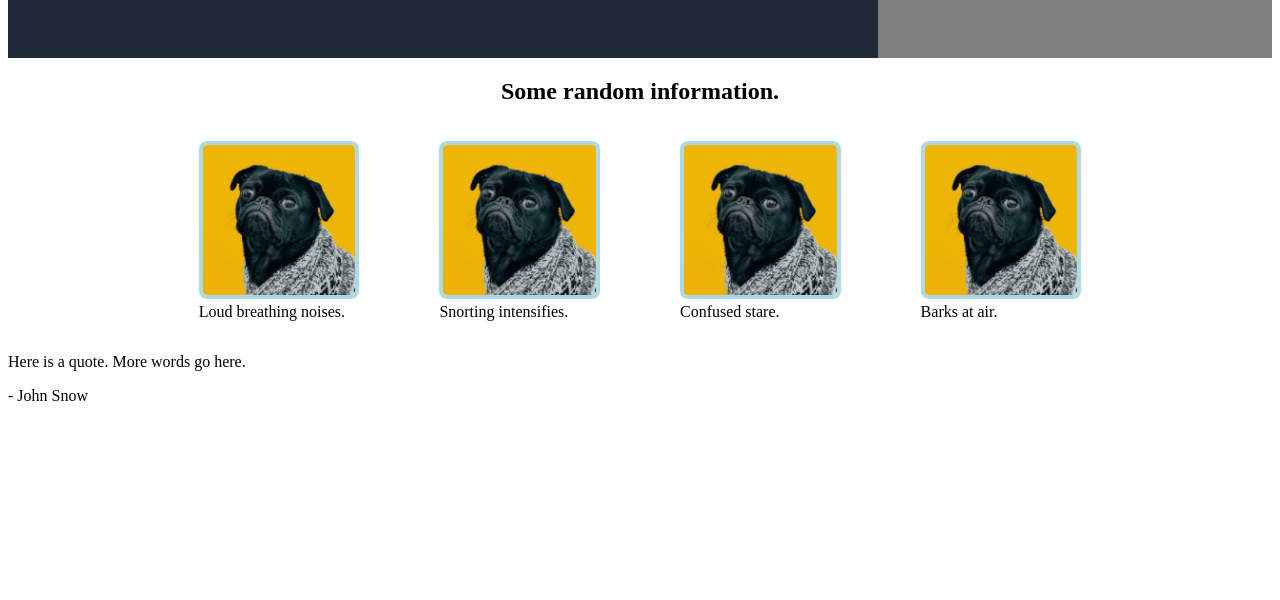
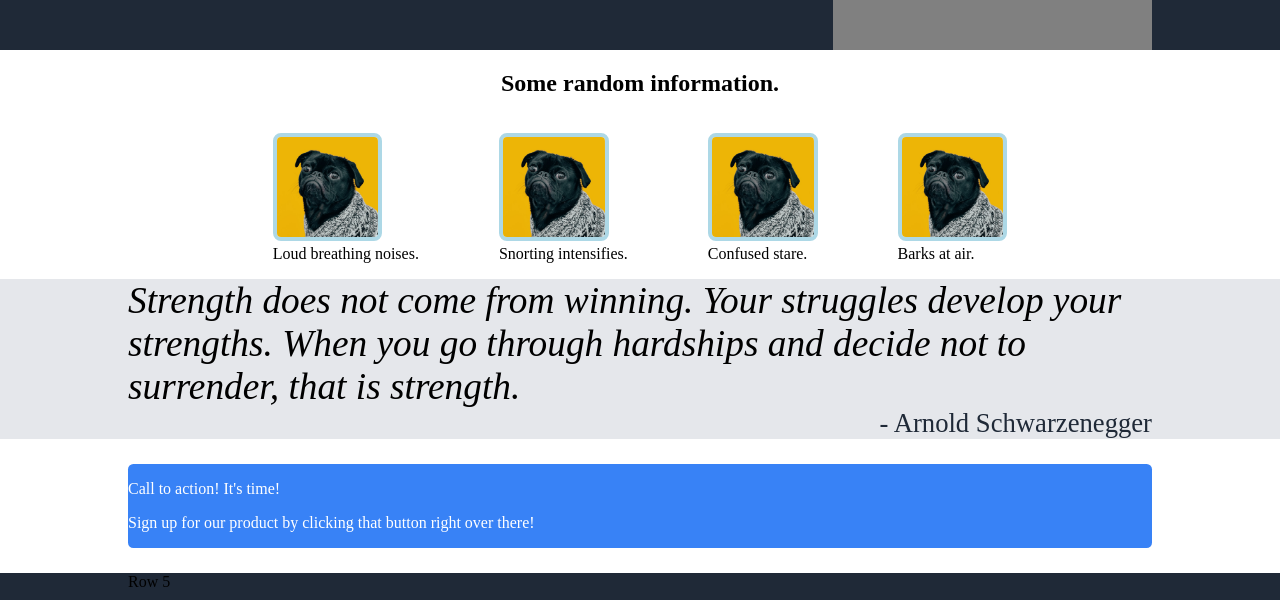
Before and after one commit to Journey2WebDev/odin-landing-page, a plain HTML site: page index.html in a window 1280 px wide. Shown: the part 200-800 px from the top of the page. Drawn offline with Linux system fonts and the light colour scheme.

Commit message:
Create scaffold for langing page. Create draft of 3rd row.

```diff
--- a/index.html
+++ b/index.html
@@ -11,7 +11,12 @@
 
 <body>
 
+  <!--
+    ROW 1: Header and Hero
+   -->
+
   <!-- Header -->
+  <div class="r1-all">
     <div class="header">
       <p>Header Logo</p>
       <ul>
@@ -32,8 +37,12 @@
         this ia a placeholder for an image
       </div>
     </div>
+  </div>
 
-  <!-- 2'nd Row: Images -->
+  <!--
+    ROW 2: Images
+   -->
+  <div class="r2-all">
     <p class="r2-title">Some random information.</p>
     <div class="r2-all-images">
       <figure>
@@ -61,14 +70,36 @@
         </figcaption>
       </figure>
     </div>
+  </div>
 
-  <!-- 3'rd Row: Quote -->
-  <div>
+  <!--
+    ROW 3: Quote
+   -->
+  <div class="r3-all">
     <div class="r3-all-text">
-      <p class="r3-quote">Here is a quote. More words go here.</p>
-      <p class="r3-sig"> - John Snow</p>
+      <p class="r3-quote">Strength does not come from winning. Your struggles develop your strengths. When you go through hardships and decide not to surrender, that is strength.</p>
+      <p class="r3-sig"> - Arnold Schwarzenegger</p>
     </div>
   </div>
+
+  <!--
+    ROW 4: Call to Action
+   -->
+  <div class="r4-all">
+    <div class="r4-cta">
+      <p>Call to action! It's time!</p>
+      <p>Sign up for our product by clicking that button right over there!</p>
+
+    </div>
+  </div>
+
+  <!--
+    ROW 5: Footer
+   -->
+  <div class="r5-all">
+    Row 5
+  </div>
+
 
 </body>
 
--- a/styles.css
+++ b/styles.css
@@ -1,15 +1,27 @@
-/* Body styles */
 body {
-  /* padding-left: 10%;
-  padding-right: 10%; */
+  min-height: 100vh;
+  display: flex;
+  flex-direction: column;
+  margin: 0;
+}
+
+.r1-all, .r2-all, .r3-all, .r4-all, .r5-all {
+  padding-left: 10%;
+  padding-right: 10%;
+}
+
+/*  */
+/* ROW 1: Header and Hero */
+/*  */
+.r1-all {
+  flex: 5 0 0;
+  background-color: #1F2937;
 }
 
 /* Header styles */
 .header {
   display: flex;
   justify-content: space-between;
-  background-color: #1F2937;
-
 }
 
 .header p{
@@ -32,7 +44,6 @@ a {
 /* Gyro */
 .gyro {
   display: flex;
-  background-color: #1F2937;
 }
 
 .gyro-header {
@@ -64,7 +75,12 @@ button.sign-up {
   color: white;
 }
 
-/* 2'nd row: Images */
+/*  */
+/* ROW 2: Images */
+/*  */
+.r2-all {
+  flex: 5 0 0;
+}
 
 .r2-title {
   text-align: center;
@@ -80,10 +96,70 @@ button.sign-up {
 }
 
 .r2-image {
-  height: 150px;
+  height: 100px;
   width: auto;
   border: 4px solid lightblue;
   border-radius: 8px;
 }
 
-/* 3'rd Row: Quote */
+/*  */
+/* ROW 3: Quote */
+/*  */
+.r3-all {
+  flex: 5 0 0;
+  background-color: #E5E7EB;
+  display: flex;
+  justify-content: center;
+  align-items: center;
+}
+
+.r3-all-text{
+  display: flex;
+  flex-direction: column;
+}
+
+.r3-quote, .r3-sig {
+  padding: 0;
+  margin: 0;
+}
+
+.r3-quote {
+  font-size: 28pt;
+  font-style: italic;
+  font-weight: 100;
+}
+
+.r3-sig {
+  color: #1F2937;
+  text-align: right;
+  font-size: 20pt;
+}
+
+
+
+/*  */
+/* ROW 4: Call to Action */
+/*  */
+.r4-all {
+  flex: 5 0 0;
+  display: flex;
+  justify-content: center;
+  align-items: center;
+}
+
+.r4-cta {
+  background-color: #3882F6;
+  color: white;
+  min-height: 50%;
+  min-width: 100%;
+  border-radius: 4pt;
+}
+
+
+/*  */
+/* ROW 5: Footer */
+/*  */
+.r5-all {
+  flex: 1 0 0;
+  background-color: #1F2937;
+}
```
Lines whose indentation alone changed are shown as unchanged.
